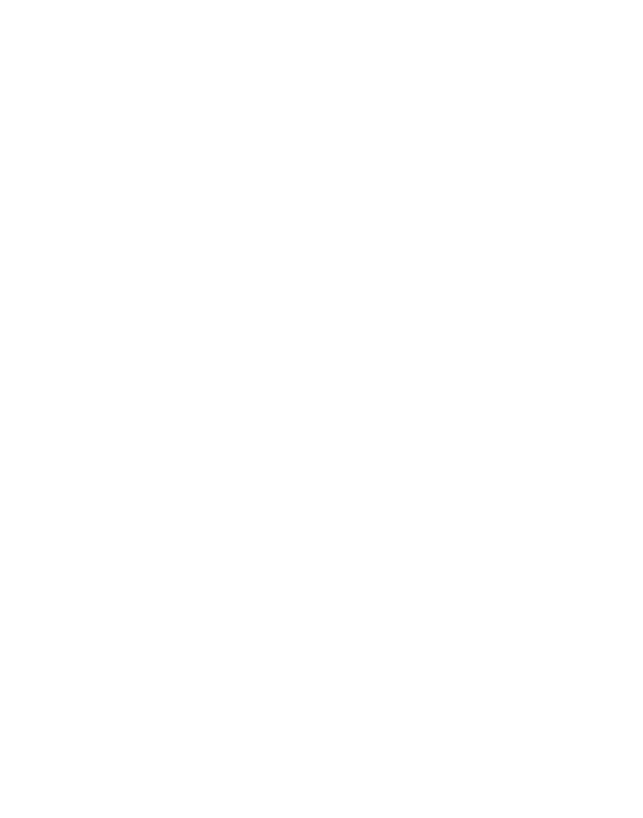
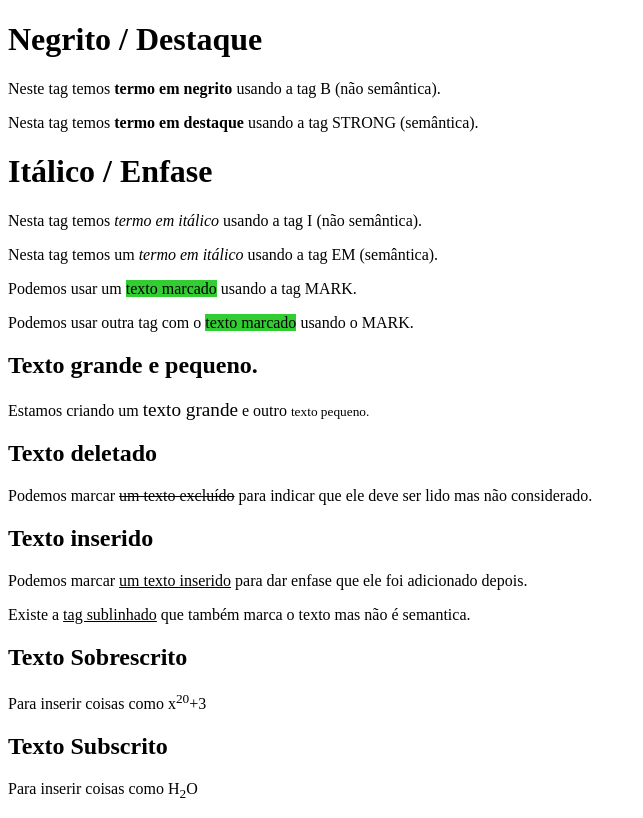
Before and after one commit to xbissox/cursoemvideo-html5-css3, a plain HTML site: page exercícios/ex007/index.html in a window 1280 px wide. Shown: the whole page, without its empty margins (0-643 px from the left). Drawn offline with Linux system fonts and the light colour scheme.

Commit message:
aulas e exercícios

```diff
--- a/exercícios/ex007/index.html
+++ b/exercícios/ex007/index.html
@@ -3,9 +3,32 @@
 <head>
     <meta charset="UTF-8">
     <meta name="viewport" content="width=device-width, initial-scale=1.0">
-    <title>Document</title>
+    <title>Formatação de texto</title>
+    <style>
+        mark {
+            background-color: limegreen;
+        }
+    </style>
 </head>
 <body>
-
+    <h1>Negrito / Destaque</h1>
+    <p>Neste tag temos <b>termo em negrito</b> usando a tag B (não semântica).</p>
+    <p>Nesta tag temos <strong>termo em destaque</strong> usando a tag STRONG (semântica).</p>
+    <h1>Itálico / Enfase</h1>
+    <p>Nesta tag temos <i>termo em itálico</i> usando a tag I (não semântica).</p>
+    <p>Nesta tag temos um <em>termo em itálico</em> usando a tag EM (semântica).</p>
+    <p>Podemos usar um <mark>texto marcado</mark> usando a tag MARK.</p>
+    <p>Podemos usar outra tag com o <mark>texto marcado</mark> usando o MARK.</p>
+    <h2>Texto grande e pequeno.</h2>
+    <p>Estamos criando um <big>texto grande</big> e outro <small>texto pequeno.</small></p>
+    <h2>Texto deletado</h2>
+    <p>Podemos marcar <del>um texto excluído</del> para indicar que ele deve ser lido mas não considerado.</p>
+    <h2>Texto inserido</h2>
+    <p>Podemos marcar <ins>um texto inserido</ins> para dar enfase que ele foi adicionado depois.</p>
+    <p>Existe a <u>tag sublinhado</u> que também marca o texto mas não é semantica.</p>
+    <h2>Texto Sobrescrito</h2>
+    <p>Para inserir coisas como x<sup>20</sup>+3</p>
+    <h2>Texto Subscrito</h2>
+    <p>Para inserir coisas como H<sub>2</sub>O</p>
 </body>
 </html>
```
Also changed, not shown: exercícios/ex008/index.html (added, +34 -0 lines).
